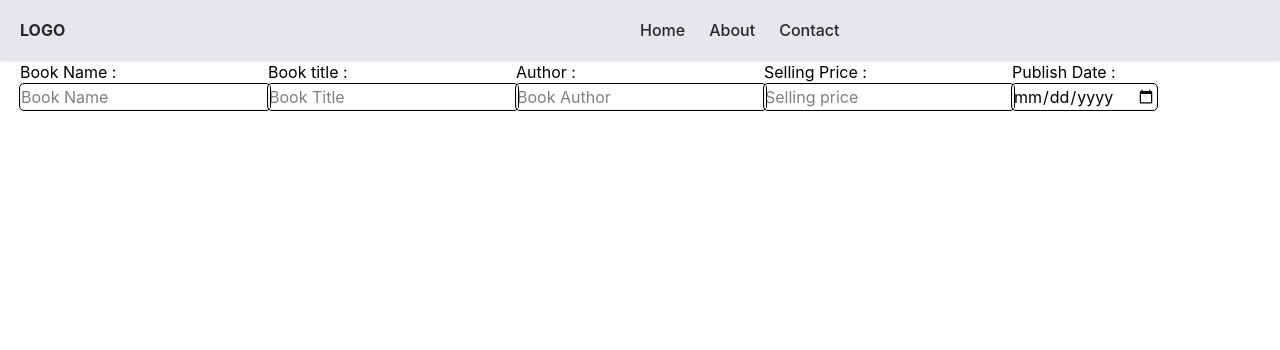
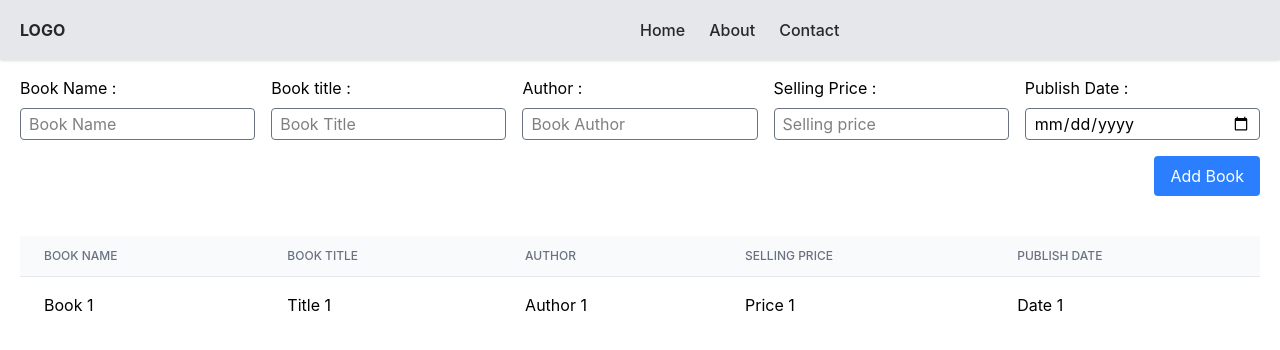
Before and after one commit to shyam11-dev/Auth, a React (Vite) app in the folder client/: page / in a window 1280 px wide. Shown: the top 350 px of the page. Built offline with nearby package versions, Linux system fonts and the light colour scheme.

Commit message:
list part ready

```diff
--- a/client/src/components/Home.jsx
+++ b/client/src/components/Home.jsx
@@ -1,46 +1,85 @@
 function Home() {
   return (
     <div className="w-full px-5 min-h-[calc(100vh-60px)]">
-      <div className="w-full grid grid-cols-5">
-        <div>
+      <div className="w-full grid grid-cols-5 gap-4 my-4">
+        <div className="w-full flex flex-col gap-2">
           <label htmlFor="">Book Name :</label>
           <input
             type="text"
             placeholder="Book Name"
-            className="w-ful border border-gray-100 rounded-sm outline-1"
+            className="w-ful border border-gray-500 rounded-sm h-8 px-2"
           />
         </div>
-        <div>
+        <div className="w-full flex flex-col gap-2">
           <label htmlFor="">Book title :</label>
           <input
             type="text"
             placeholder="Book Title"
-            className="w-ful border border-gray-100 rounded-sm outline-1"
+            className="w-ful border border-gray-500 rounded-sm h-8 px-2"
           />
         </div>
-        <div>
+        <div className="w-full flex flex-col gap-2">
           <label htmlFor="">Author :</label>
           <input
             type="text"
             placeholder="Book Author"
-            className="w-ful border border-gray-100 rounded-sm outline-1"
+            className="w-ful border border-gray-500 rounded-sm h-8 px-2"
           />
         </div>
-        <div>
+        <div className="w-full flex flex-col gap-2">
           <label htmlFor="">Selling Price :</label>
           <input
             type="text"
             placeholder="Selling price"
-            className="w-ful border border-gray-100 rounded-sm outline-1"
+            className="w-ful border border-gray-500 rounded-sm h-8 px-2"
           />
         </div>
-        <div>
+        <div className="w-full flex flex-col gap-2">
           <label htmlFor="">Publish Date :</label>
           <input
             type="date"
             placeholder="Publish Date"
-            className="w-ful border border-gray-100 rounded-sm outline-1"
+            className="w-ful border border-gray-500 rounded-sm h-8 px-2"
           />
+        </div>
+      </div>
+      <div className="w-full flex justify-end">
+        <button className="bg-blue-500 text-white px-4 py-2 rounded-sm">
+          Add Book
+        </button>
+      </div>
+      <div className="mt-10 w-full">
+        <div className="w-full">
+          <table className="w-full bg-white divide-y divide-gray-200">
+            <thead className="bg-gray-50">
+              <tr>
+                <th className="tracing-wider px-6 py-3 text-left text-xs font-medium text-gray-500 uppercase">
+                  Book Name
+                </th>
+                <th className="tracing-wider px-6 py-3 text-left text-xs font-medium text-gray-500 uppercase">
+                  Book Title
+                </th>
+                <th className="tracing-wider px-6 py-3 text-left text-xs font-medium text-gray-500 uppercase">
+                  Author
+                </th>
+                <th className="tracing-wider px-6 py-3 text-left text-xs font-medium text-gray-500 uppercase">
+                  Selling Price
+                </th>
+                <th className="tracing-wider px-6 py-3 text-left text-xs font-medium text-gray-500 uppercase">
+                  Publish Date
+                </th>
+              </tr>
+            </thead>
+            <tbody className="bg-white divide-y divide-gray-200">
+              <tr className="hover:bg-gray-200">
+                <td className="px-6 py-4 whitespace-nowrap">Book 1</td>
+                <td className="px-6 py-4 whitespace-nowrap">Title 1</td>
+                <td className="px-6 py-4 whitespace-nowrap">Author 1</td>
+                <td className="px-6 py-4 whitespace-nowrap">Price 1</td>
+                <td className="px-6 py-4 whitespace-nowrap">Date 1</td>
+              </tr>
+            </tbody>
+          </table>
         </div>
       </div>
     </div>
```
